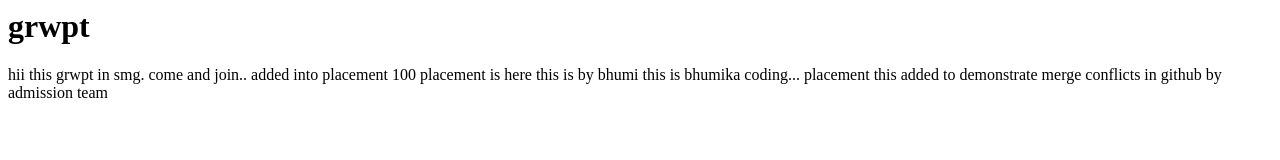
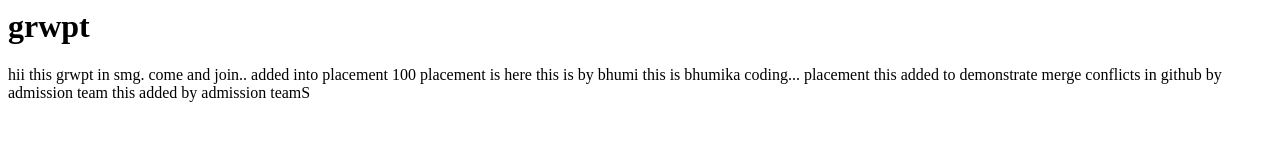
Before and after one commit to bhumikabu14/grwptweb, a plain HTML site: page index.html in a window 1280 px wide. Drawn offline with Linux system fonts and the light colour scheme.

Commit message:
this is index updadted by admission team

```diff
--- a/index.html
+++ b/index.html
@@ -16,6 +16,8 @@
 this is bhumika coding... placement
 
 this added to demonstrate merge conflicts in github by admission team
+
+this added by admission teamS
 </p>
 </body>
 </html>
```
